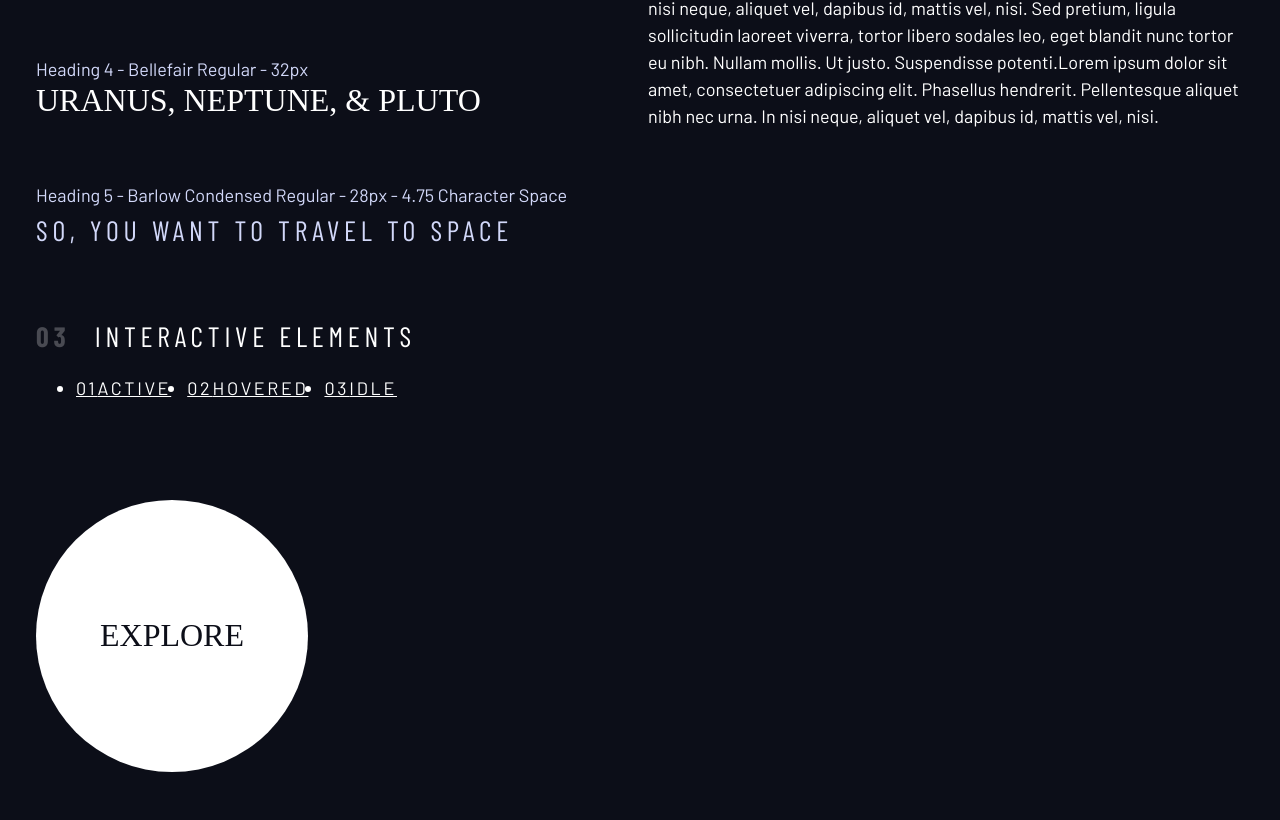
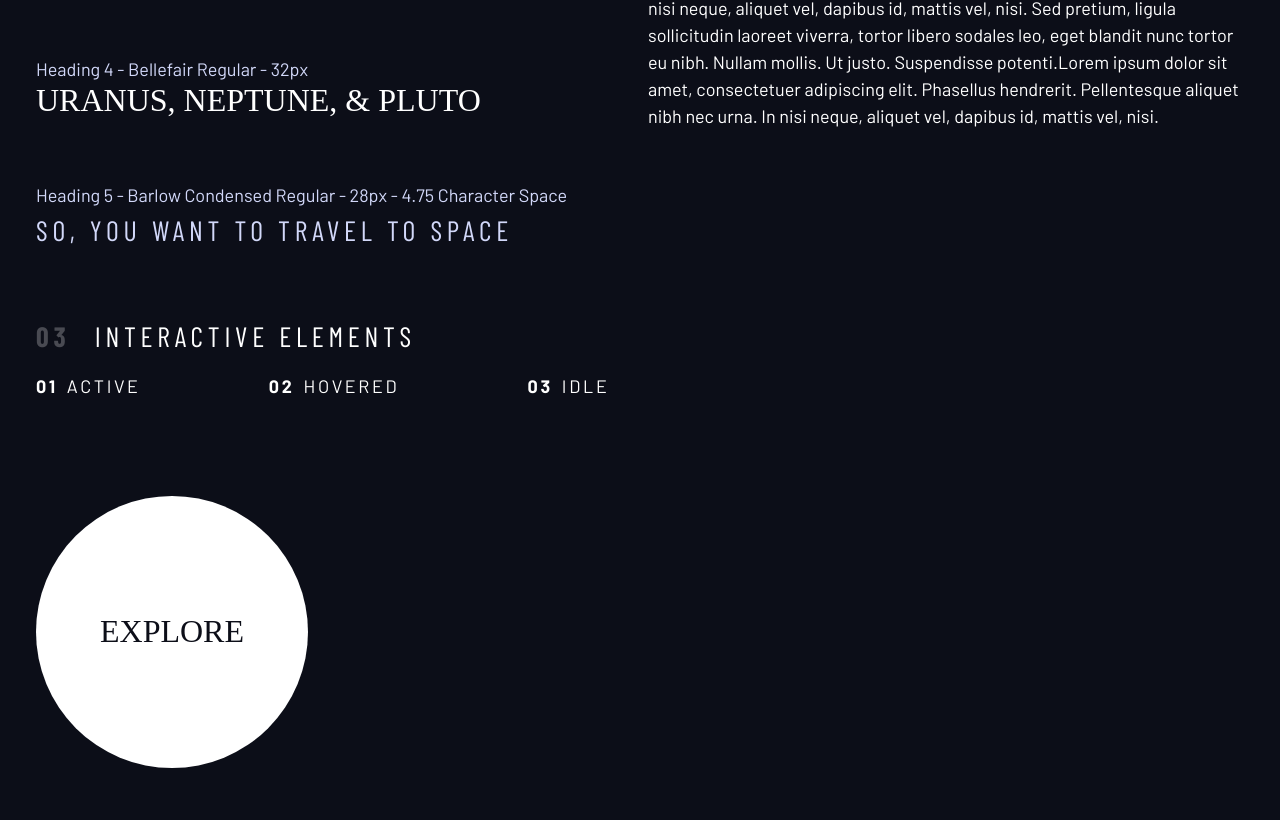
Before and after one commit to thaykrgl/space-travel-site, a website built with webpack: page design-system.html in a window 1280 px wide. Shown: the part 967-1787 px from the top of the page. Built offline with nearby package versions, Linux system fonts and the light colour scheme; a web font is replaced by a local one.

Commit message:
Added styles for interactive elements navigation

```diff
--- a/index.css
+++ b/index.css
@@ -229,6 +229,8 @@ select {
 /* ------------------- */
 
 .large-button {
+  position: relative;
+  z-index: 1;
   display: grid;
   place-items: center;
   padding: 0 2em;
@@ -254,3 +256,19 @@ select {
   opacity: 1;
   transform: scale(1.5);
 }
+
+.primary-navigation {
+  --gap: 8rem;
+  list-style: none;
+  padding: 0;
+  margin: 0;
+}
+
+.primary-navigation a {
+  text-decoration: none;
+}
+
+.primary-navigation a > span {
+  font-weight: 700;
+  margin-right: 0.5em;
+}
```
